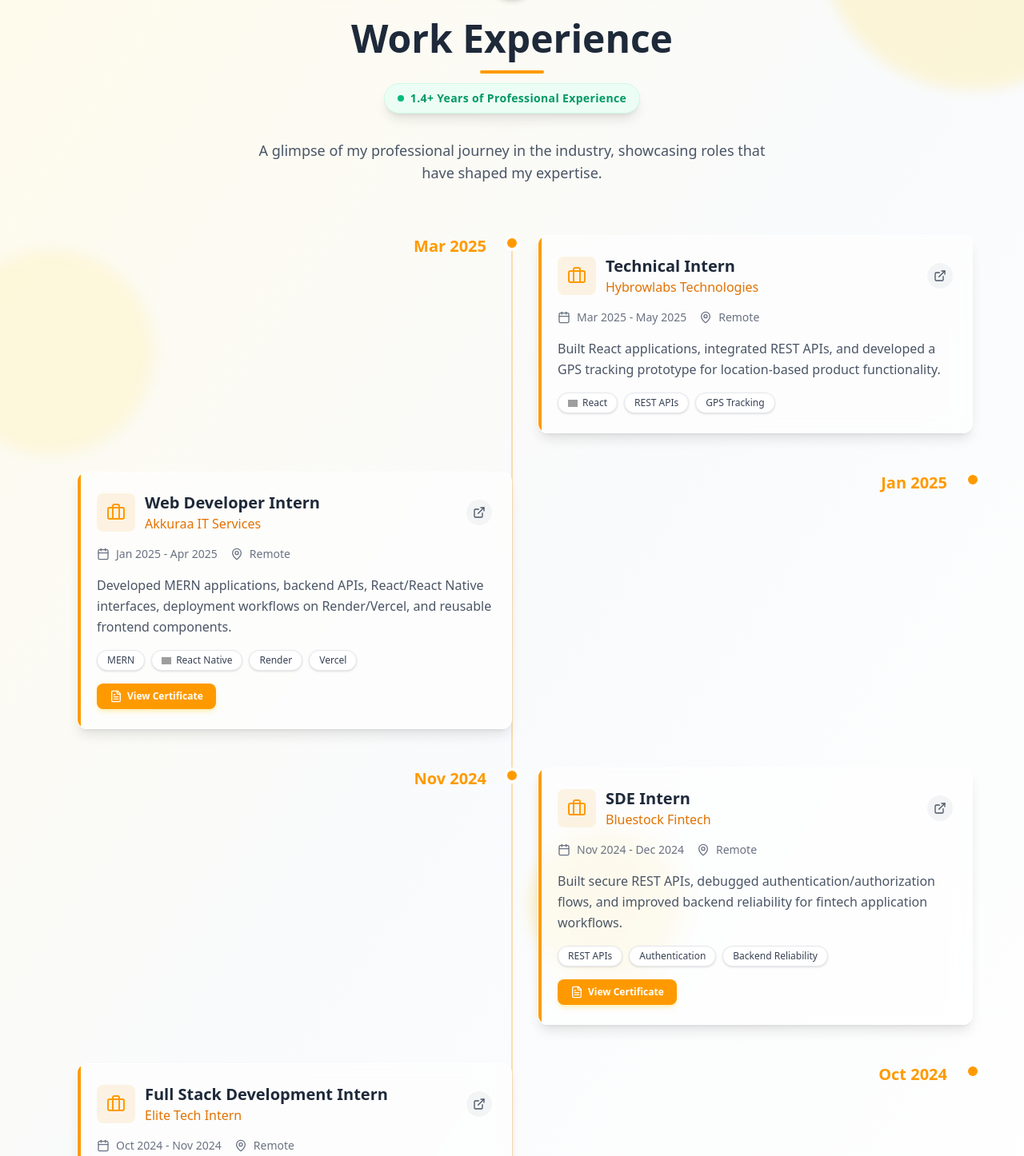
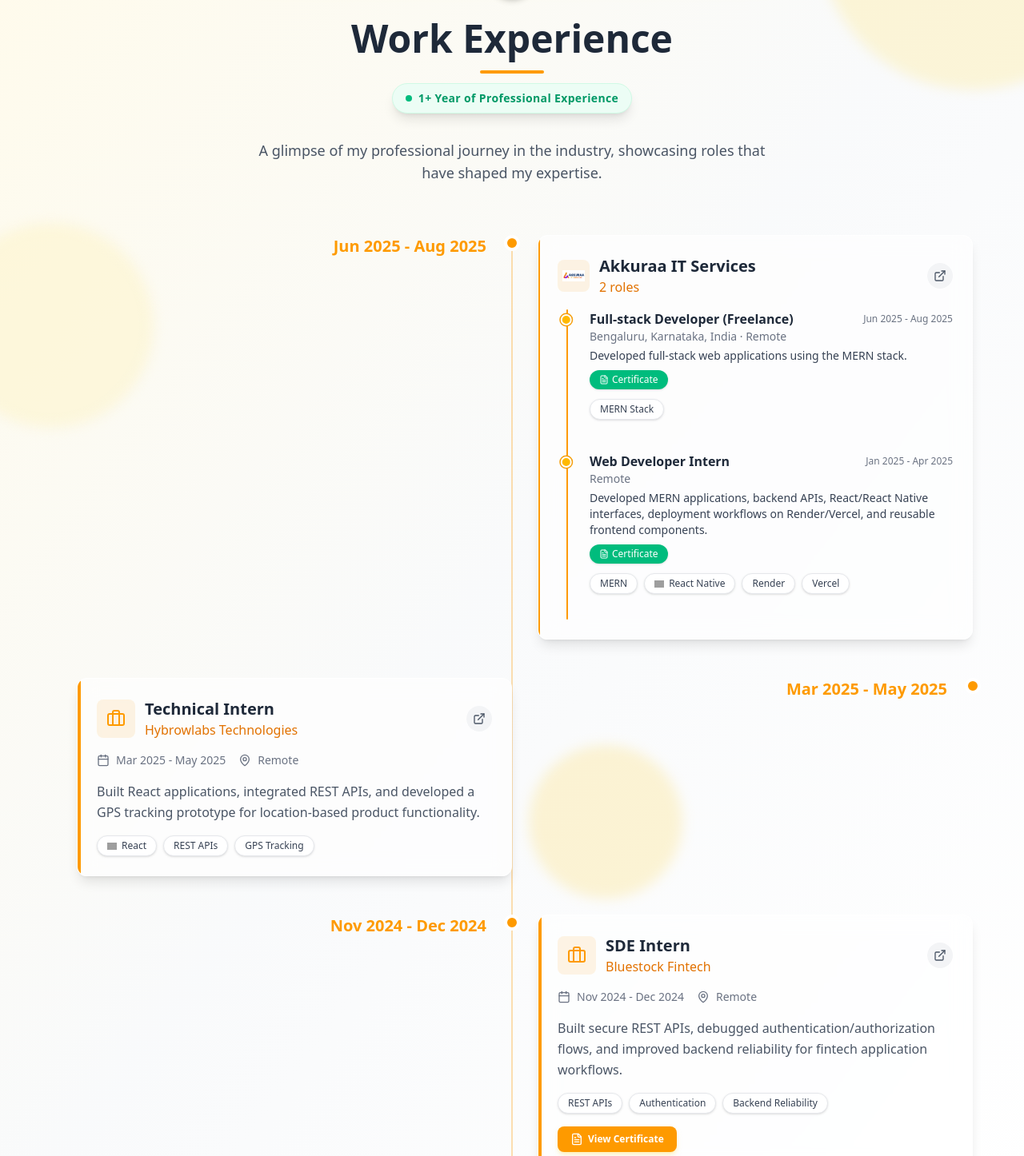
Before and after one commit to PARASMANI-KHUNTE/PARASMANIKHUNTE, a React (Vite) app in the folder client/: page /experience in a window 1280 px wide. Shown: the part 144-1590 px from the top of the page at 80% size. Built offline with nearby package versions, Linux system fonts and the light colour scheme; grey boxes are pictures that could not be loaded.

Commit message:
feat: add Experience page with interactive timeline and professional history details

```diff
--- a/client/src/pages/Experience.jsx
+++ b/client/src/pages/Experience.jsx
@@ -8,6 +8,16 @@
 import BackgroundParticles from "../components/common/BackgroundParticles";
 
 const experienceData = [
+  {
+    role: "Full-stack Developer (Freelance)",
+    company: "Akkuraa IT Services",
+    companyUrl: "https://internshala.com/company/akkuraa-it-services-1732513752/",
+    logoUrl: "/akkuraItLogo.png",
+    duration: "Jun 2025 - Aug 2025",
+    location: "Bengaluru, Karnataka, India · Remote",
+    description: "Developed full-stack web applications using the MERN stack.",
+    skills: ["MERN Stack"]
+  },
   {
     role: "Technical Intern",
     company: "Hybrowlabs Technologies",
@@ -40,16 +50,7 @@
     skills: ["REST APIs", "Authentication", "Backend Reliability"],
     certificateUrl: "/bluestock.jpg"
   },
-  {
-    role: "Full Stack Development Intern",
-    company: "Elite Tech Intern",
-    companyUrl: "https://www.linkedin.com/company/elite-tech-intern/posts/?feedView=all",
-    logoUrl: "/logos/elitetech.png",
-    duration: "Oct 2024 - Nov 2024",
-    location: "Remote",
-    description: "Built Photoshare social platform with authentication, post creation, likes/comments, profile updates, image upload, and MongoDB-backed API architecture.",
-    skills: ["React", "Node.js", "MongoDB", "Authentication"]
-  },
+
 ];
 
 // Group experiences by company
@@ -162,7 +163,7 @@
                 <span className="animate-ping absolute inline-flex h-full w-full rounded-full bg-emerald-400 opacity-75"></span>
                 <span className="relative inline-flex rounded-full h-2 w-2 bg-emerald-500"></span>
               </span>
-              1.4+ Years of Professional Experience
+              1+ Year of Professional Experience
             </span>
           </motion.div>
 
@@ -207,7 +208,7 @@
                         }`}
                     />
                     <div className={`mt-10 md:mt-0 ${first.isCurrent ? (isDarkMode ? "text-emerald-400" : "text-emerald-600") : (isDarkMode ? "text-amber-400" : "text-amber-500")} font-bold text-xl`}>
-                      {first.duration.split(" - ")[0]}
+                      {first.duration}
                     </div>
                   </div>
 
@@ -237,7 +238,7 @@
                         }`}
                     />
                     <div className={`mt-10 md:mt-0 ${first.isCurrent ? (isDarkMode ? "text-emerald-400" : "text-emerald-600") : (isDarkMode ? "text-amber-400" : "text-amber-500")} font-bold text-xl`}>
-                      {roles[0].duration.split(" - ")[0]}
+                      {roles[0].duration}
                     </div>
                   </div>
                   <div className="md:w-1/2 md:pl-8">
```
